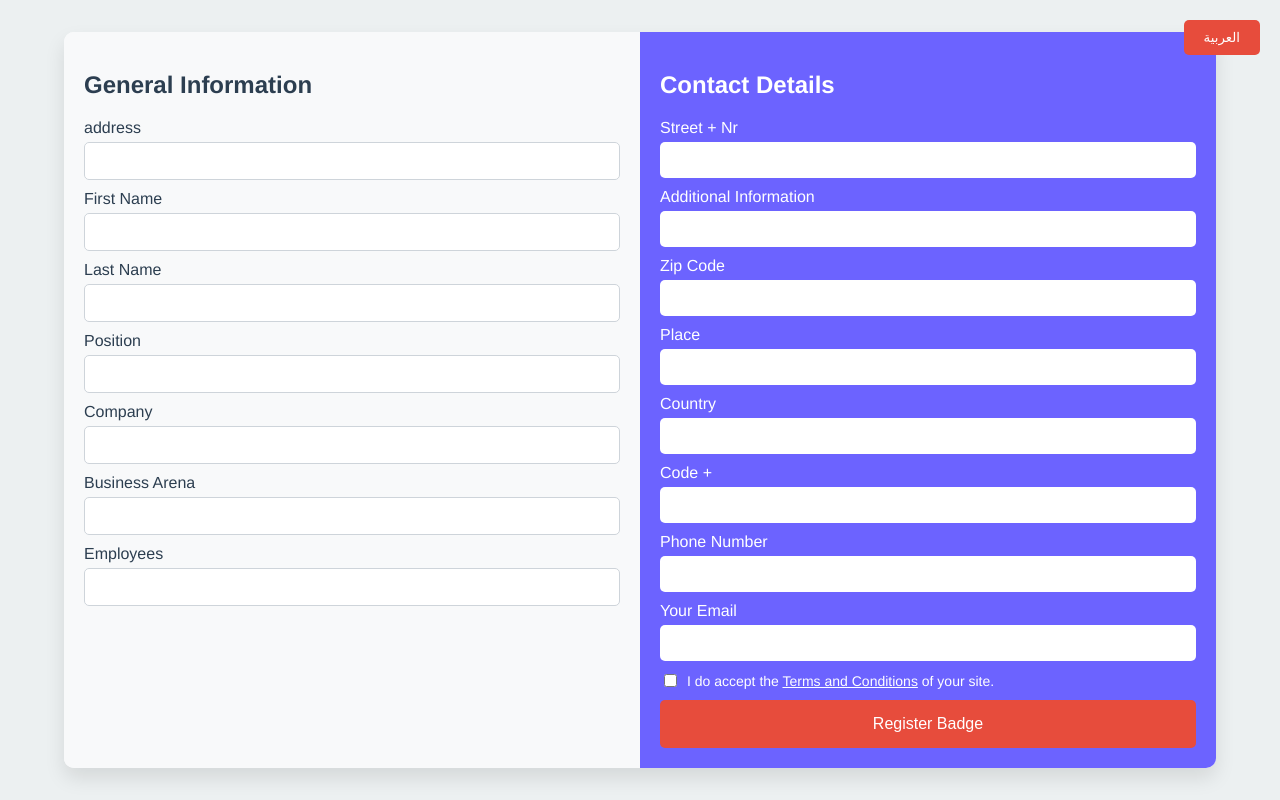
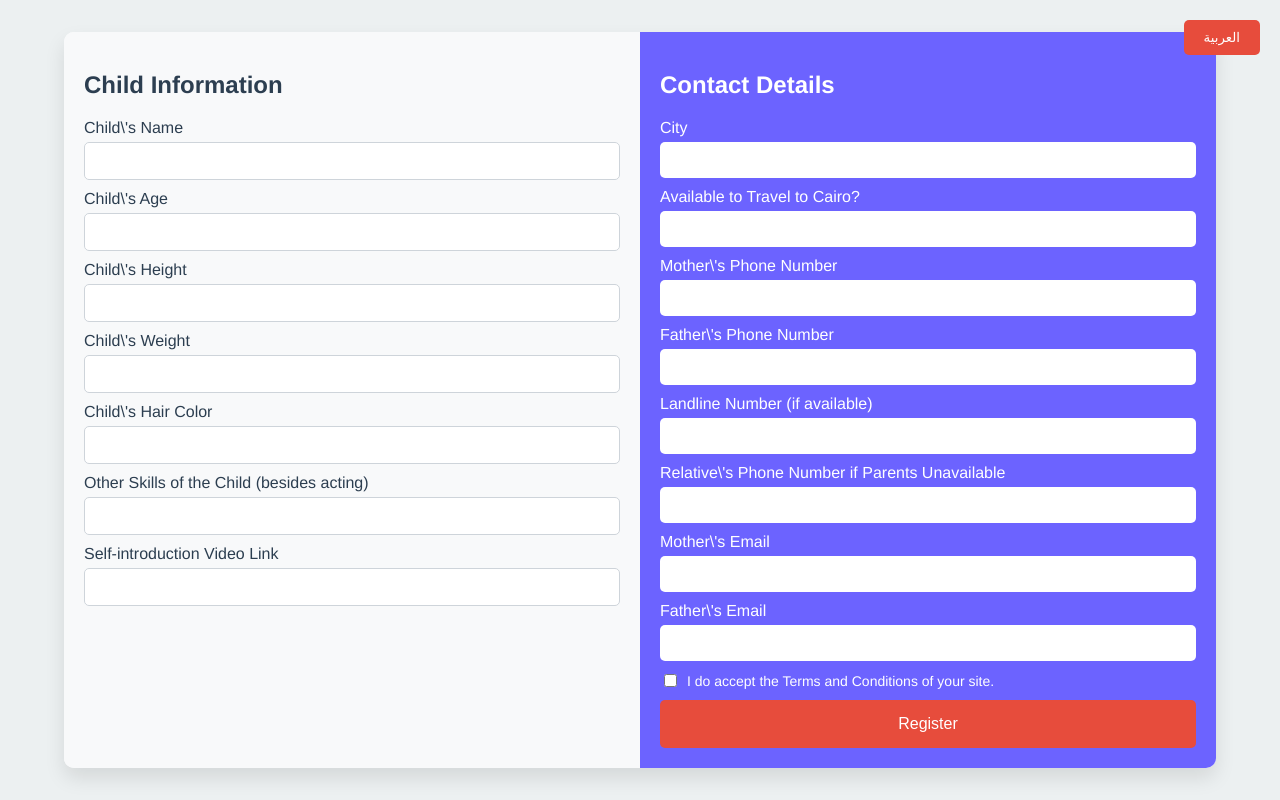
Before and after one commit to Mohamed-Ayman-Fahmy/findme, a plain HTML site: page index.html in a window 1280 px wide. Drawn offline with Linux system fonts and the light colour scheme.

Commit message:
Initial commit 6

```diff
--- a/index.html
+++ b/index.html
@@ -136,77 +136,77 @@
     <button class="language-switch" onclick="switchLanguage()">العربية</button>
     <div class="container" id="form-container">
         <div class="form-section">
-            <h2 id="general-info-title">General Information</h2>
+            <h2 id="general-info-title">Child Information</h2>
             <div class="input-group">
-                <label for="title" id="title-label">address</label>
+                <label for="title" id="title-label">Child\'s Name</label>
                 <input type="text" id="title" name="title" required>
             </div>
             <div class="input-group">
-                <label for="first-name" id="first-name-label">First Name</label>
+                <label for="first-name" id="first-name-label">Child\'s Age</label>
                 <input type="text" id="first-name" name="first-name" required>
             </div>
             <div class="input-group">
-                <label for="last-name" id="last-name-label">Last Name</label>
+                <label for="last-name" id="last-name-label">Child\'s Height</label>
                 <input type="text" id="last-name" name="last-name" required>
             </div>
             <div class="input-group">
-                <label for="position" id="position-label">Position</label>
+                <label for="position" id="position-label">Child\'s Weight</label>
                 <input type="text" id="position" name="position" required>
             </div>
             <div class="input-group">
-                <label for="company" id="company-label">Company</label>
+                <label for="company" id="company-label">Child\'s Hair Color</label>
                 <input type="text" id="company" name="company" required>
             </div>
             <div class="input-group">
-                <label for="business-arena" id="business-arena-label">Business Arena</label>
+                <label for="business-arena" id="business-arena-label">Other Skills of the Child (besides acting)</label>
                 <input type="text" id="business-arena" name="business-arena" required>
             </div>
             <div class="input-group">
-                <label for="employees" id="employees-label">Employees</label>
+                <label for="employees" id="employees-label">Self-introduction Video Link</label>
                 <input type="text" id="employees" name="employees" required>
             </div>
         </div>
         <div class="form-section">
             <h2 id="contact-details-title">Contact Details</h2>
             <div class="input-group">
-                <label for="street" id="street-label">Street + Nr</label>
+                <label for="street" id="street-label">City</label>
                 <input type="text" id="street" name="street" required>
             </div>
             <div class="input-group">
-                <label for="additional-info" id="additional-info-label">Additional Information</label>
+                <label for="additional-info" id="additional-info-label">Available to Travel to Cairo?</label>
                 <input type="text" id="additional-info" name="additional-info">
             </div>
             <div class="input-group">
-                <label for="zip-code" id="zip-code-label">Zip Code</label>
+                <label for="zip-code" id="zip-code-label">Mother\'s Phone Number</label>
                 <input type="text" id="zip-code" name="zip-code" required>
             </div>
             <div class="input-group">
-                <label for="place" id="place-label">Place</label>
+                <label for="place" id="place-label">Father\'s Phone Number</label>
                 <input type="text" id="place" name="place" required>
             </div>
 
             <div class="input-group">
-                <label for="country" id="country-label">Country</label>
+                <label for="country" id="country-label">Landline Number (if available)</label>
                 <input type="text" id="country" name="country" required>
             </div>
             <div class="input-group">
-                <label for="phone-code" id="phone-code-label">Code +</label>
+                <label for="phone-code" id="phone-code-label">Relative\'s Phone Number if Parents Unavailable</label>
                 <input type="text" id="phone-code" name="phone-code" required>
             </div>
             <div class="input-group">
-                <label for="phone-number" id="phone-number-label">Phone Number</label>
+                <label for="phone-number" id="phone-number-label">Mother\'s Email</label>
                 <input type="text" id="phone-number" name="phone-number" required>
             </div>
             <div class="input-group">
-                <label for="email" id="email-label">Your Email</label>
+                <label for="email" id="email-label">Father\'s Email</label>
                 <input type="email" id="email" name="email" required>
             </div>
             <div class="checkbox-group">
                 <input type="checkbox" id="terms" name="terms" required>
-                <label for="terms" id="terms-label">I do accept the <a href="#">Terms and Conditions</a> of your
+                <label for="terms" id="terms-label">I do accept the <a>Terms and Conditions</a> of your
                     site.</label>
             </div>
-            <button type="submit" class="submit-button" id="submit-button">Register Badge</button>
+            <button type="submit" class="submit-button" id="submit-button">Register</button>
         </div>
     </div>
     <script>
```
